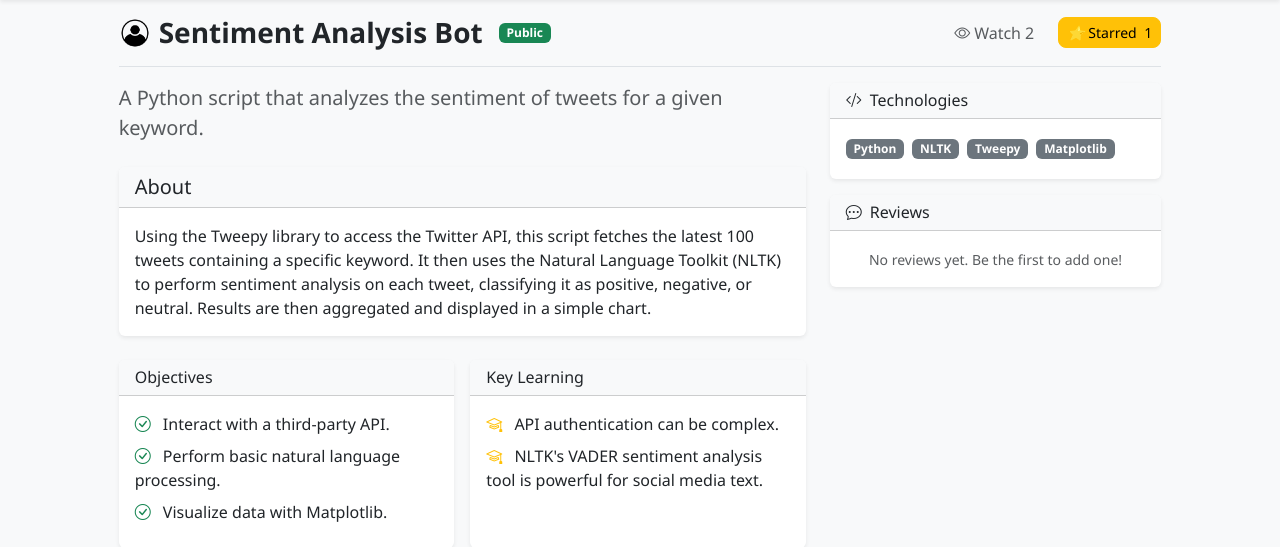
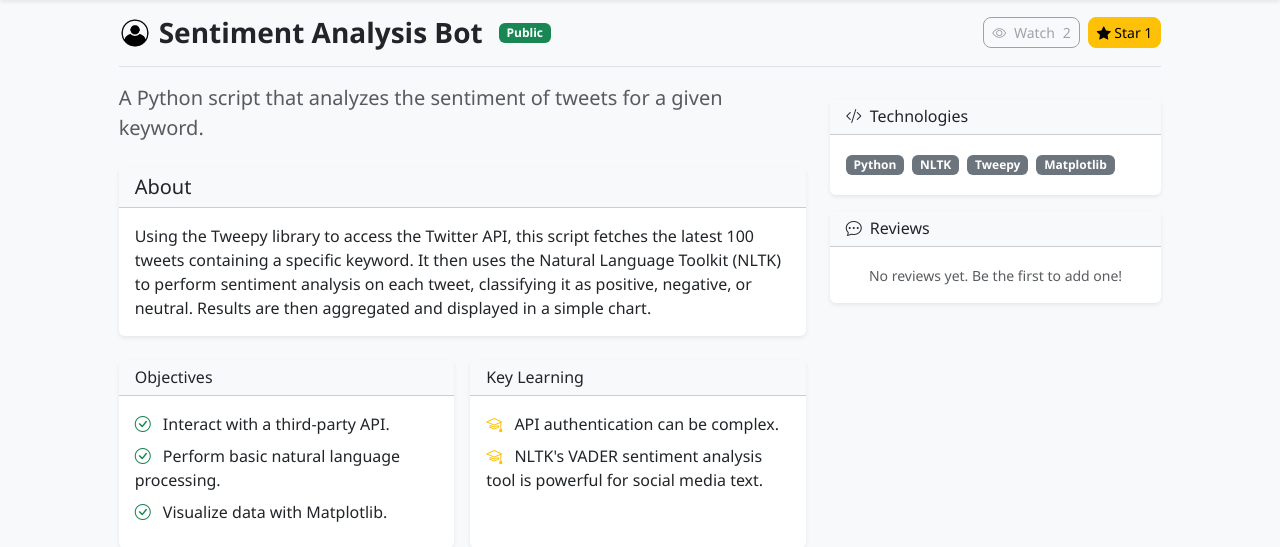
Before and after one commit to Mazen-023/hub, a Django app: page /project_detail/2/ in a window 1280 px wide. Shown: the part 64-611 px from the top of the page. Run offline with Django 5.2, Linux system fonts and the light colour scheme; a user stored in the database is signed in; data comes from the database, SQL or seed files in the repository; both versions use the stored data as it was after the commit.

Commit message:
fix star issue

```diff
--- a/projects/static/projects/script.js
+++ b/projects/static/projects/script.js
@@ -1,4 +1,5 @@
 document.addEventListener('DOMContentLoaded', function () {
+
     // Delete specific project
     document.querySelectorAll('.delete-btn').forEach(button => { delete_project(button) });
 
@@ -12,7 +13,7 @@ document.addEventListener('DOMContentLoaded', function () {
     }
 
     // Star Feature
-    document.querySelectorAll('.star').forEach(button => { star(button) });
+    document.querySelectorAll('.star-btn').forEach(button => { star(button) });
 
     // Review Feature
     const reviewBtn = document.querySelector('#review-btn');
@@ -25,6 +26,7 @@ document.addEventListener('DOMContentLoaded', function () {
     if (photoForm) {
         photoForm.addEventListener('change', upload_photo);
     }
+
 });
 
 function delete_project(btn) {
@@ -103,36 +105,25 @@ function star(btn) {
         })
         .then(response => response.json())
         .then(result => {
-            // Update the star count
-            const star_count = document.querySelector(`.star-count[data-id="${projectId}"]`);
-            if (star_count) {
-                star_count.innerHTML = result["stars"];
+            console.log(result);
+
+            // Update button appearance based on the new star status
+            if (result.starred) {
+                this.classList.replace('btn-outline-secondary', 'btn-warning');
+                this.querySelector('i').classList.replace('bi-star', 'bi-star-fill');
+            } else {
+                this.classList.replace('btn-warning', 'btn-outline-secondary');
+                this.querySelector('i').classList.replace('bi-star-fill', 'bi-star');
             }
 
-            // Toggle the star icon(s) - check each one separately
-            const star_icon1 = document.querySelector(`.star_icon1[data-id="${projectId}"]`);
-            if (star_icon1) {
-                star_icon1.innerHTML = star_icon1.innerHTML === '⭐' ? '☆' : '⭐';
-            }
-
-            const star_icon2 = document.querySelector(`.star_icon2[data-id="${projectId}"]`);
-            if (star_icon2) {
-                star_icon2.innerHTML = star_icon2.innerHTML === '★' ? '☆' : '★';
-            }
-
-            // Toggle button text and style
-            if (this.textContent.includes('Star') && !this.textContent.includes('Starred')) {
-                this.innerHTML = '<i class="star_icon1" data-id="' + projectId + '">⭐</i> Starred';
-                this.classList.remove('btn-outline-secondary');
-                this.classList.add('btn-outline-warning');
-            } else {
-                this.innerHTML = '<i class="star_icon1" data-id="' + projectId + '">☆</i> Star';
-                this.classList.remove('btn-outline-warning');
-                this.classList.add('btn-outline-secondary');
+            // Update only the star count on this specific button
+            const countElement = document.querySelector('#star-count');
+            if (countElement) {
+                countElement.textContent = result.count;
             }
         })
         .catch(error => {
-            console.error('Error:', error);
+            console.log('Error:', error);
         });
     });
 };
--- a/projects/templates/projects/project_detail.html
+++ b/projects/templates/projects/project_detail.html
@@ -26,32 +26,27 @@
                             </span>
                         </div>
 
+                        <!-- Viewer and star Feature -->
                         <div class="d-flex align-items-center gap-2">
-                            <div class="d-flex align-items-center text-muted me-3">
+
+                            <!-- Viewer count display -->
+                            <button class="btn btn-sm btn-outline-secondary disabled">
                                 <i class="bi bi-eye me-1"></i>
                                 <span class="me-1">Watch</span>
                                 <span>{{ project.viewers.count }}</span>
-                            </div>
+                            </button>
 
+                            <!-- Star display with Action -->
                             {% if project.owner != user %}
-                                {% if user in project.stars.all %}
-                                    <button class="btn btn-sm btn-warning star" data-id="{{ project.id }}">
-                                        <i class="star_icon1" data-id="{{ project.id }}">⭐</i>
-                                        <span class="me-1">Starred</span>
-                                        <span class="star-count" data-id="{{ project.id }}">{{ project.stars.count }}</span>
-                                    </button>
-                                {% else %}
-                                    <button class="btn btn-sm btn-outline-secondary star" data-id="{{ project.id }}">
-                                        <i class="star_icon1" data-id="{{ project.id }}">☆</i>
-                                        <span class="me-1">Star</span>
-                                        <span class="star-count" data-id="{{ project.id }}">{{ project.stars.count }}</span>
-                                    </button>
-                                {% endif %}
+                                <button class="btn btn-sm {% if user in project.stars.all %}btn-warning{% else %}btn-outline-secondary{% endif %} star-btn" data-id="{{ project.id }}">
+                                    <i class="bi {% if user in project.stars.all %}bi-star-fill{% else %}bi-star{% endif %}"></i>
+                                    <span>Star</span>
+                                    <span id="star-count">{{ project.stars.count }}</span>
+                                </button>
                             {% else %}
-                                <div class="d-flex align-items-center text-muted">
-                                    <i class="bi bi-star-fill text-warning me-1"></i>
-                                    <span class="me-1">Star</span>
-                                    <span class="star-count" data-id="{{ project.id }}">{{ project.stars.count }}</span>
+                                <div class="btn btn-sm btn-outline-secondary disabled">
+                                    <i class="bi bi-star-fill text-warning"></i>
+                                    <span id="star-count">{{ project.stars.count }}</span>
                                 </div>
                             {% endif %}
 
@@ -165,7 +160,7 @@
                     <div class="col-lg-4">
 
                         <!-- Technologies -->
-                        <div class="card border-0 shadow-sm mb-3">
+                        <div class="card border-0 shadow-sm mb-3 mt-3">
                             <div class="card-header bg-light">
                                 <h6 class="mb-0">
                                     <i class="bi bi-code-slash me-2"></i>Technologies
--- a/projects/views.py
+++ b/projects/views.py
@@ -11,6 +11,8 @@ from .models import Review, User, Project, Tech
 
 
 # Create your views here.
+
+# Feed Page
 def index(request):
     # Get all public projects, excluding the current user's if authenticated
     projects = Project.objects.filter(is_public=True)
@@ -239,13 +241,12 @@ def star(request, project_id):
         except Project.DoesNotExist:
             return JsonResponse({"error": "Project not found."}, status=404)
 
-        # Toggle like
         if request.user in project.stars.all():
             project.stars.remove(request.user)
-            return JsonResponse({"stars": project.stars.count()}, status=200)
+            return JsonResponse({"starred": False, "count": project.stars.count()}, status=200)
         else:
             project.stars.add(request.user)
-            return JsonResponse({"stars": project.stars.count()}, status=200)
+            return JsonResponse({"starred": True, "count": project.stars.count()}, status=200)
     else:
         return JsonResponse({"error": "User not authenticated."}, status=403)
 
```
Also changed, not shown: projects/templates/projects/index.html (+5 -10 lines), db.sqlite3, 1 other file.
